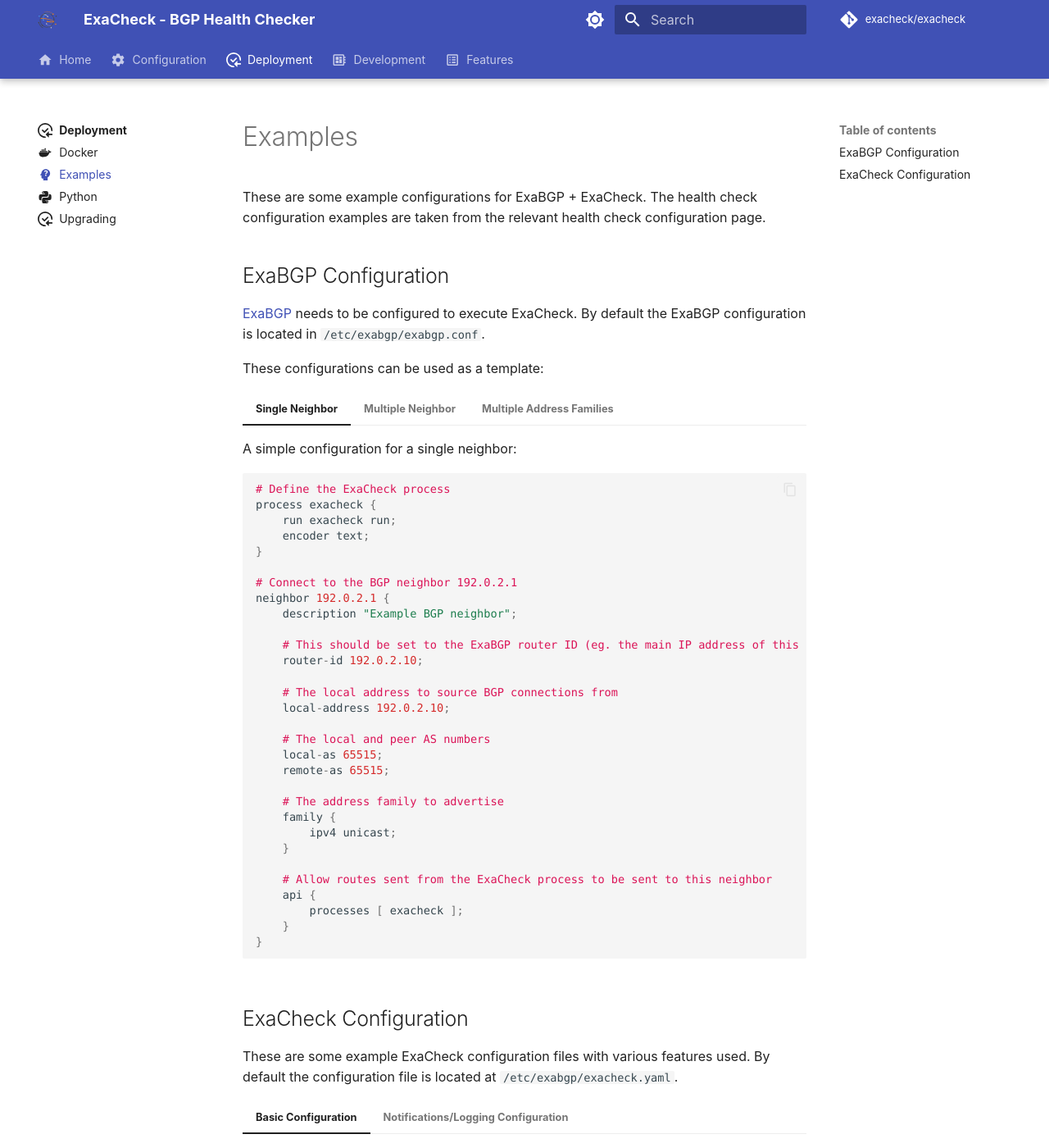
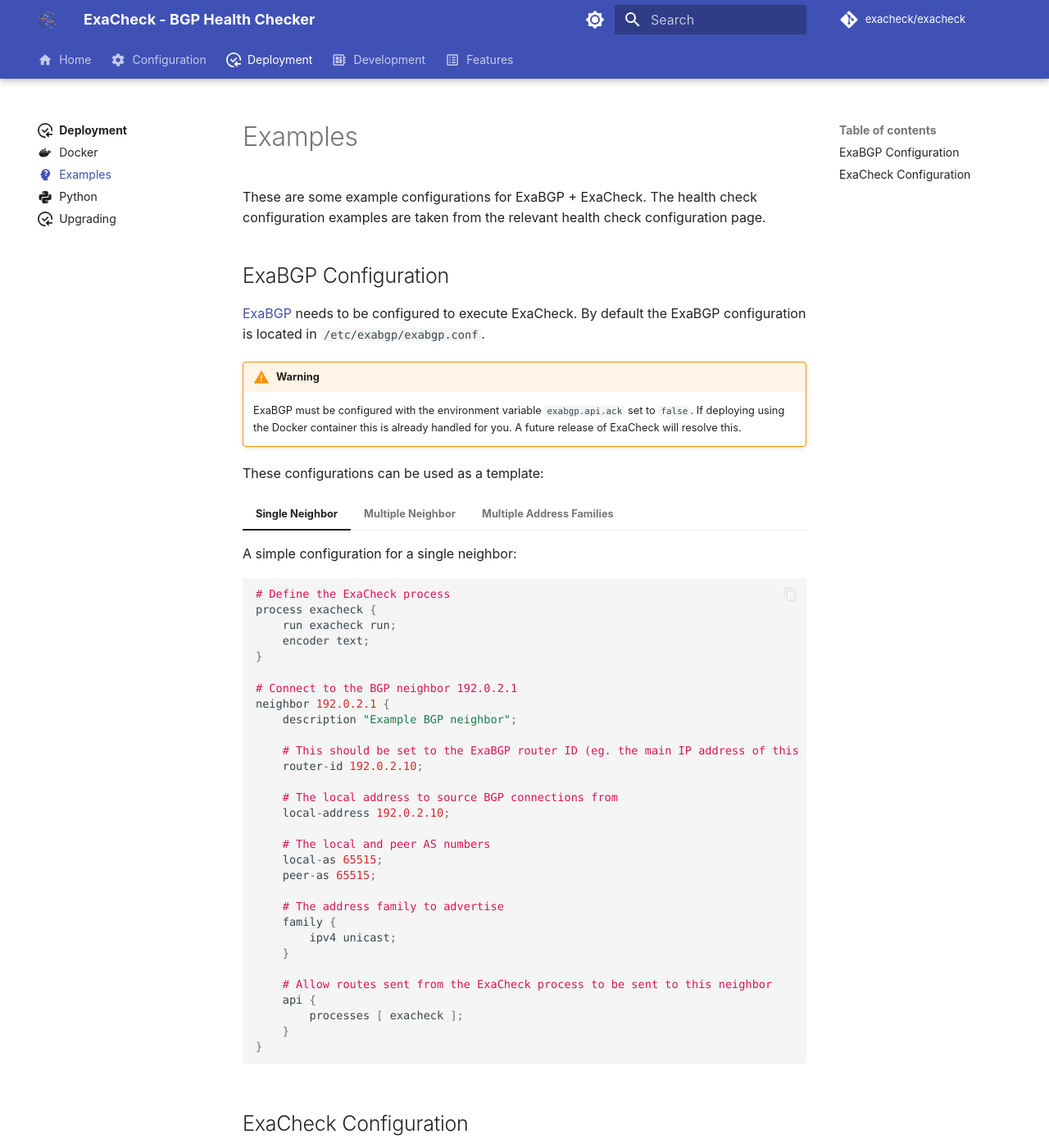
Before and after one commit to exacheck/exacheck-website, an MkDocs documentation site: the page built from docs/deployment/examples.md, in a window 1280 px wide and 1400 px high. Shown: the whole window at 82% size. Built offline with MkDocs 1.6.1 and Material for MkDocs 9.7.7, drawn with Linux system fonts in a browser that asks for light colours; comment, search, counter and statistics services are not loaded.

Commit message:
add API ack message to example configuration

````diff
--- a/docs/deployment/examples.md
+++ b/docs/deployment/examples.md
@@ -9,6 +9,10 @@
 ## ExaBGP Configuration
 
 [ExaBGP][ExaBGP GitHub] needs to be configured to execute ExaCheck. By default the ExaBGP configuration is located in `/etc/exabgp/exabgp.conf`.
+
+!!! warning
+
+    ExaBGP must be configured with the environment variable `exabgp.api.ack` set to `false`. If deploying using the Docker container this is already handled for you. A future release of ExaCheck will resolve this.
 
 These configurations can be used as a template:
 
@@ -35,7 +39,7 @@
 
         # The local and peer AS numbers
         local-as 65515;
-        remote-as 65515;
+        peer-as 65515;
 
         # The address family to advertise
         family {
@@ -70,7 +74,7 @@
 
         # The local and peer AS numbers
         local-as 65515;
-        remote-as 65515;
+        peer-as 65515;
 
         # The address family to advertise
         family {
@@ -117,7 +121,7 @@
 
         # The local and peer AS numbers
         local-as 65515;
-        remote-as 65515;
+        peer-as 65515;
 
         # The address family to advertise
         family {
@@ -140,7 +144,7 @@
 
         # The local and peer AS numbers
         local-as 65515;
-        remote-as 65515;
+        peer-as 65515;
 
         # The address family to advertise
         family {
@@ -176,6 +180,7 @@
 
     ```yaml
     ---
+
     # The list of health checks to perform
     checks:
 
````
Also changed, not shown: other parts of docs/deployment/examples.md (+0 -1 lines).
